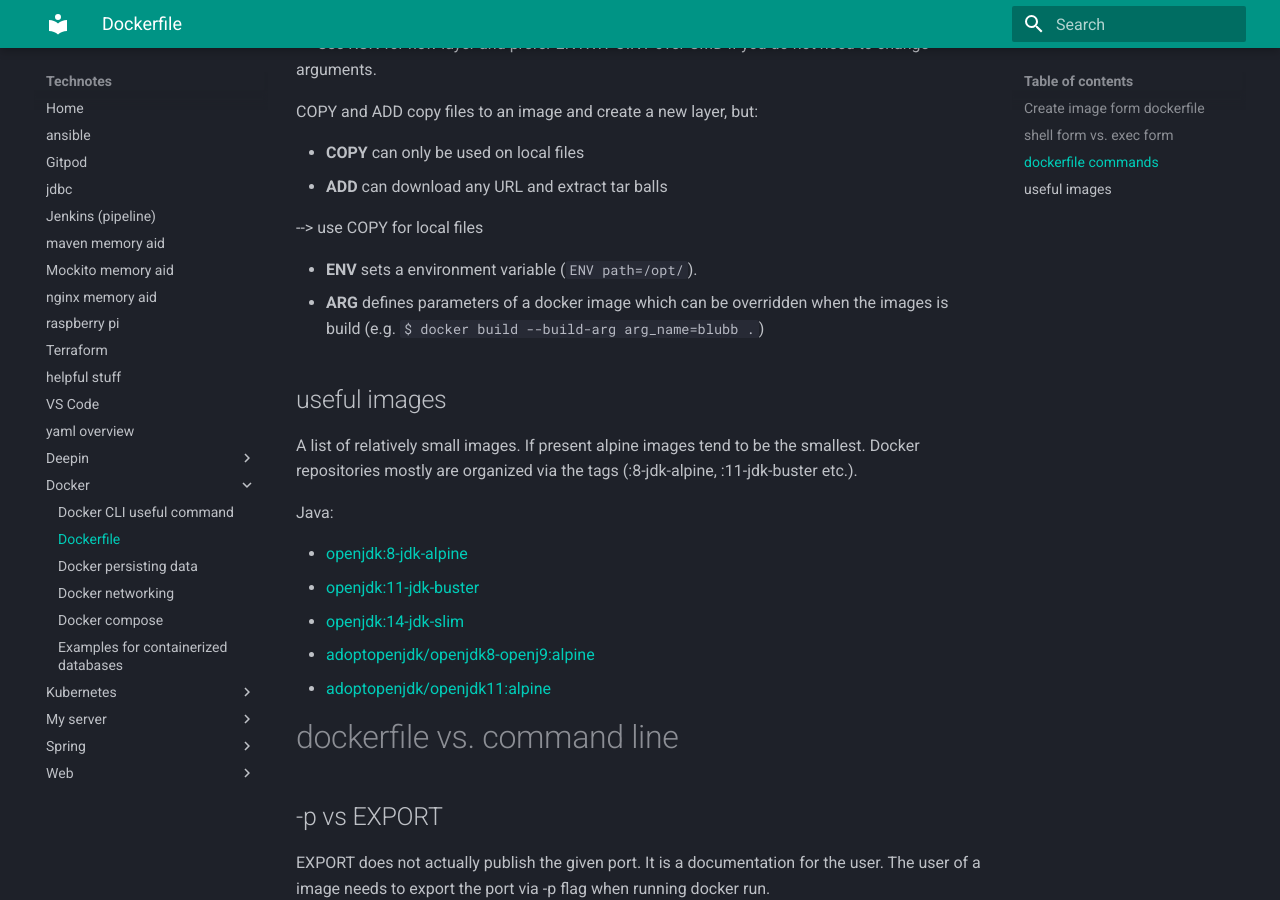
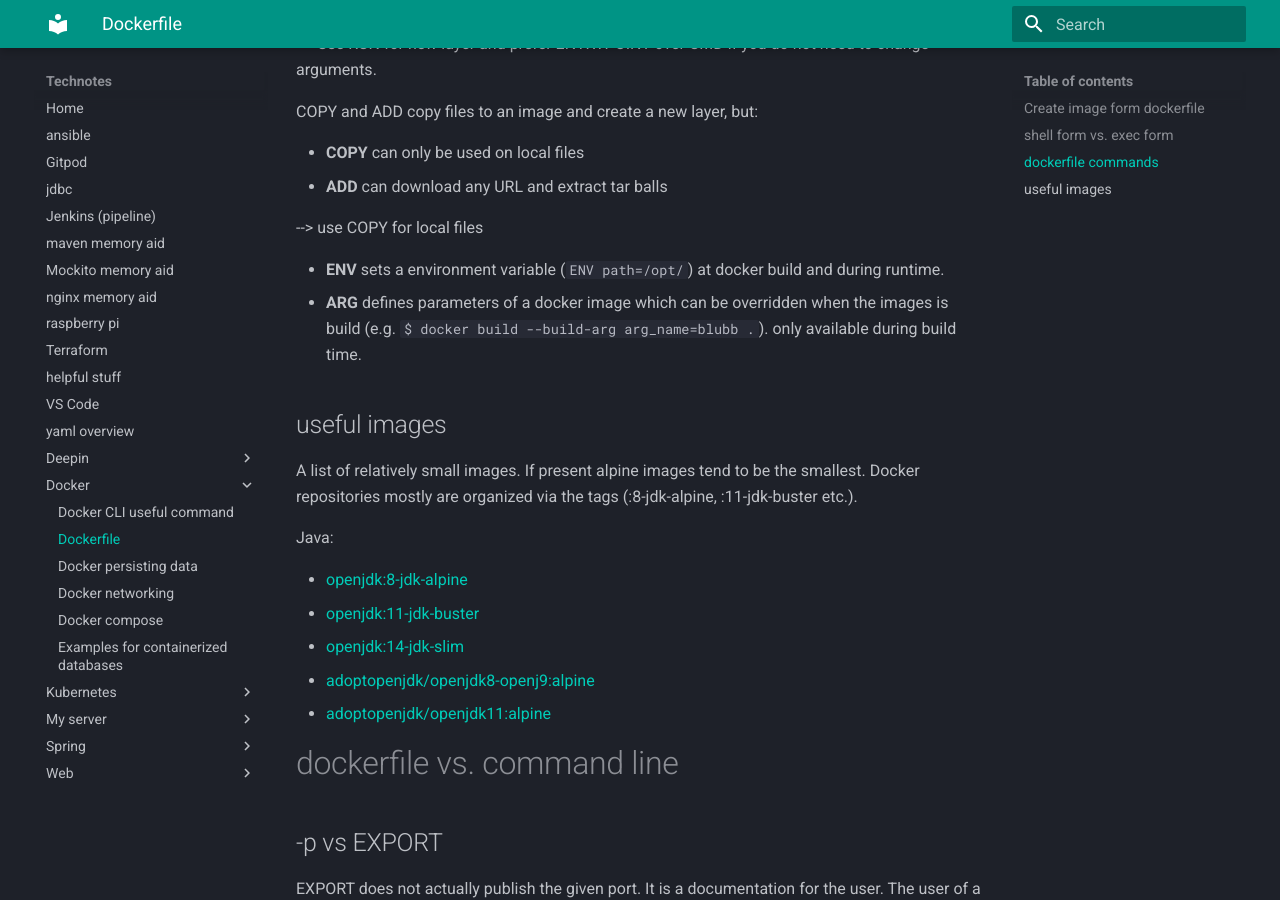
Before and after one commit to organicaudio/useful-code-snippets2, an MkDocs documentation site: the page built from docs/docker/02_dockerfile.md, in a window 1280 px wide and 900 px high, scrolled down 1456 px. Built offline with MkDocs 1.6.1 and Material for MkDocs 9.7.7, drawn with Linux system fonts in a browser that asks for light colours.

Commit message:
rewrite info on dockerfile ARG

```diff
--- a/docs/docker/02_dockerfile.md
+++ b/docs/docker/02_dockerfile.md
@@ -56,8 +56,8 @@ COPY and ADD copy files to an image and create a new layer, but:
 
 --> use COPY for local files
 
-- **ENV** sets a environment variable (`ENV path=/opt/`).
-- **ARG** defines parameters of a docker image which can be overridden when the images is build (e.g. `$ docker build --build-arg arg_name=blubb .`)
+- **ENV** sets a environment variable (`ENV path=/opt/`) at docker build and during runtime.
+- **ARG** defines parameters of a docker image which can be overridden when the images is build (e.g. `$ docker build --build-arg arg_name=blubb .`). only available during build time.
 
 ## useful images
 
```
